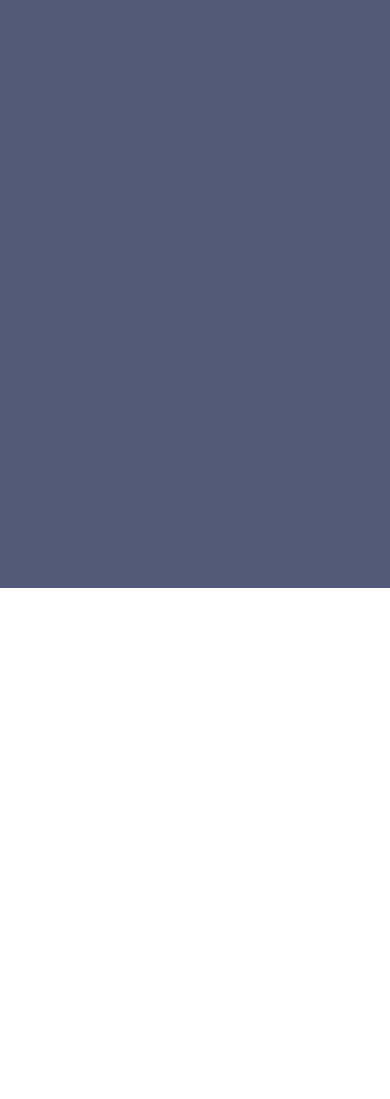
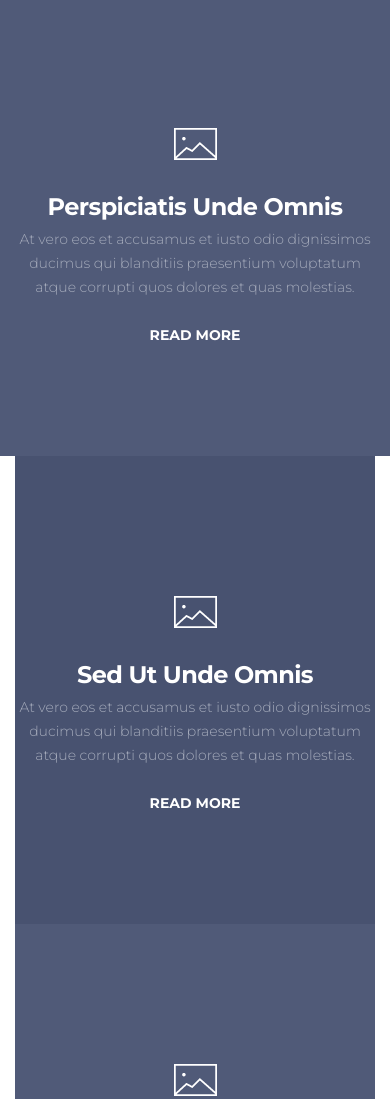
Before and after one commit to g-laptev/WRFRM, a website: page app/index.html in a window 390 px wide. Shown: the part 1740-2839 px from the top of the page. Before the commit the page ends 2328 px from the top, so only its background shows below. Drawn offline with nearby package versions, Linux system fonts and the light colour scheme.

Commit message:
Cверстал 3й блок предвар. вариант(не финал) без адаптива

```diff
--- a/app/index.html
+++ b/app/index.html
@@ -105,9 +105,30 @@
   <section class="more">
     <div class="container-fluid">
       <div class="row">
-        <div class="col-lg-4"></div>
-        <div class="col-lg-4"></div>
-        <div class="col-lg-4"></div>
+        <div class="col-md-4">
+          <div class="more-block">
+            <img src="img/icon-img.png" alt="icon image">
+            <h3>Perspiciatis Unde Omnis</h3>
+            <p>At vero eos et accusamus et iusto odio dignissimos ducimus qui blanditiis praesentium voluptatum atque corrupti quos dolores et quas molestias.</p>
+            <a href="#">Read more</a>
+          </div>
+        </div>
+        <div class="col-md-4">
+          <div class="more-block more-block2">
+            <img src="img/icon-img.png" alt="icon image">
+            <h3>Sed Ut Unde Omnis</h3>
+            <p>At vero eos et accusamus et iusto odio dignissimos ducimus qui blanditiis praesentium voluptatum atque corrupti quos dolores et quas molestias.</p>
+            <a href="#">Read more</a>
+          </div>
+        </div>
+        <div class="col-md-4">
+          <div class="more-block">
+            <img src="img/icon-img.png" alt="icon image">
+            <h3>Perspiciatis Unde Omnis</h3>
+            <p>At vero eos et accusamus et iusto odio dignissimos ducimus qui blanditiis praesentium voluptatum atque corrupti quos dolores et quas molestias.</p>
+            <a href="#">Read more</a>
+          </div>
+        </div>
       </div>
     </div>
   </section>
--- a/app/sass/main.sass
+++ b/app/sass/main.sass
@@ -72,7 +72,7 @@ body
   height: auto
 
 .features
-  margin-bottom: 100px
+  // margin-bottom: 100px
   &-block
     text-align: center
     margin-top: 110px
@@ -102,8 +102,33 @@ body
       letter-spacing: 0.14px
 
 .more
+  height: 468px
+  margin-bottom: 100px
   background-color: $accent
-  height: 600px
+  &-block
+    background-color: $accent
+    text-align: center
+    img
+      margin: 140px 0 35px
+    h3
+      color: $white
+      font-size: 24px
+      font-weight: bold
+      line-height: 24px
+      letter-spacing: -0.6px
+    p
+      color: $offer-color-p
+      font-weight: 300
+      line-height: 24px
+    a
+      text-transform: uppercase
+      color: $white
+      display: inline-block
+      padding: 10px
+      font-weight: bold
+      margin-bottom: 100px
+  &-block2
+      background-color: #485270
 
 
 
```
Also changed, not shown: app/css/main.css, app/img/icon-img.png (added), dist/css/main.css, dist/img/icon-img.png (added), dist/index.html.
